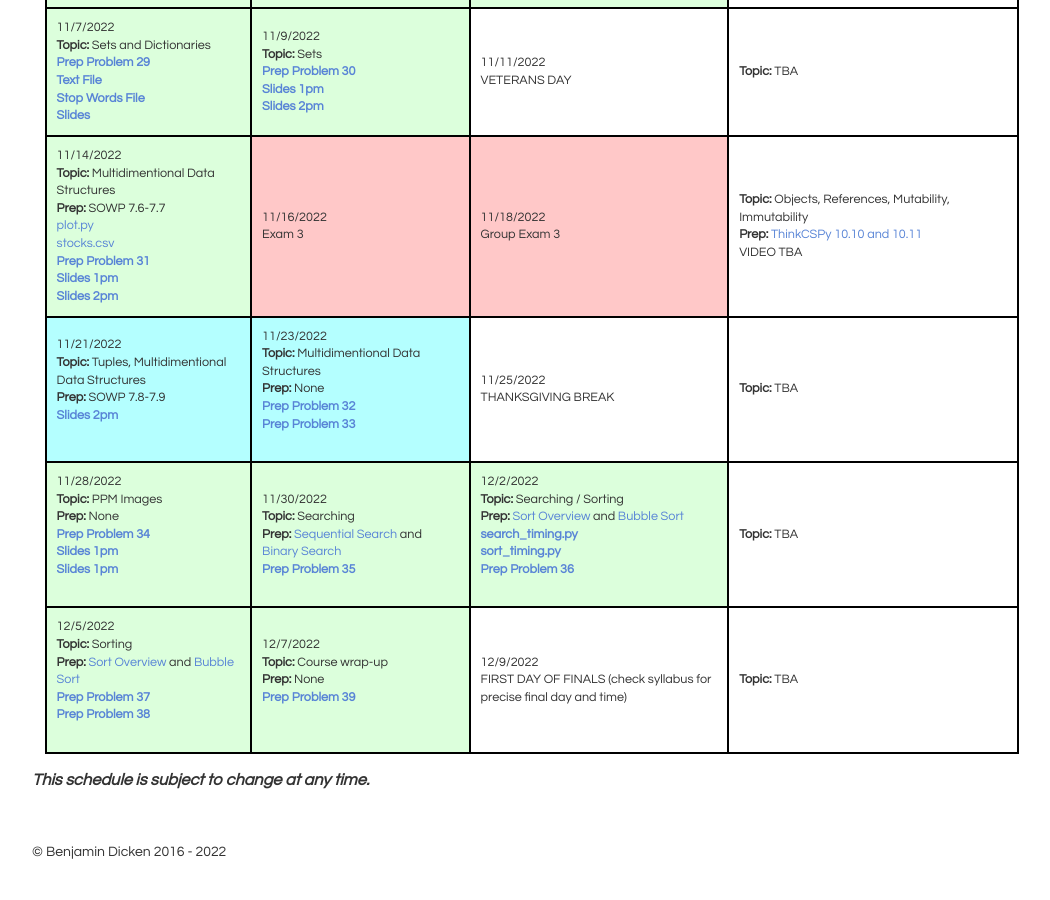
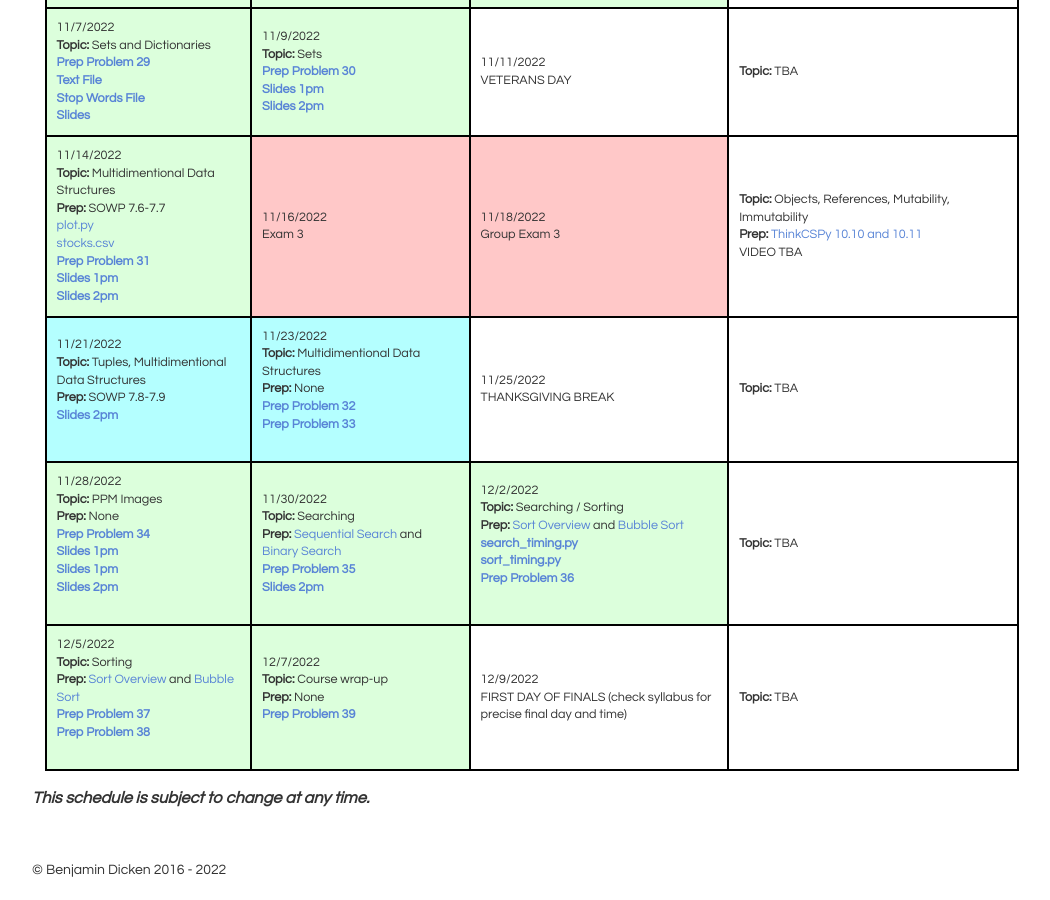
Before and after one commit to bddicken/cs110fall2022website, a Jekyll site: the page built from schedule/index.md, in a window 1280 px wide and 900 px high, scrolled down 1846 px. Shown: the whole window, without its empty margins (108-1158 px from the left). Built offline with Jekyll 4.4.1, drawn with Linux system fonts in a browser that asks for light colours.

Commit message:
added link to slides

```diff
--- a/schedule/index.md
+++ b/schedule/index.md
@@ -471,6 +471,7 @@ The <b>Prep</b> for each day indicates the work you need to have completed <b>BE
     <a href="../preps/34/"><b>Prep Problem 34</b></a> <br/>
     <a href="./slides/35-multidimensional-list-PPM.pdf"><b>Slides 1pm</b></a> <br/>
     <a href="./slides/36-PPM-graphics.pdf"><b>Slides 1pm</b></a> <br/>
+    <a href="./slides/33-multidimensional-list-PPM-AP.pdf"><b>Slides 2pm</b></a> <br/>
    <br />
   </td>
   <td class="topic-general">
@@ -479,6 +480,7 @@ The <b>Prep</b> for each day indicates the work you need to have completed <b>BE
     <b>Prep:</b> <a href="https://runestone.academy/runestone/books/published/pythonds/SortSearch/TheSequentialSearch.html">Sequential Search</a> and
                  <a href="https://runestone.academy/runestone/books/published/pythonds/SortSearch/TheBinarySearch.html">Binary Search</a> <br/>
     <a href="../preps/35/"><b>Prep Problem 35</b></a> <br/>
+    <a href="./slides/34-sort-AP.pdf"><b>Slides 2pm</b></a> <br/>
 
   </td>
   <td class="topic-general">
```
